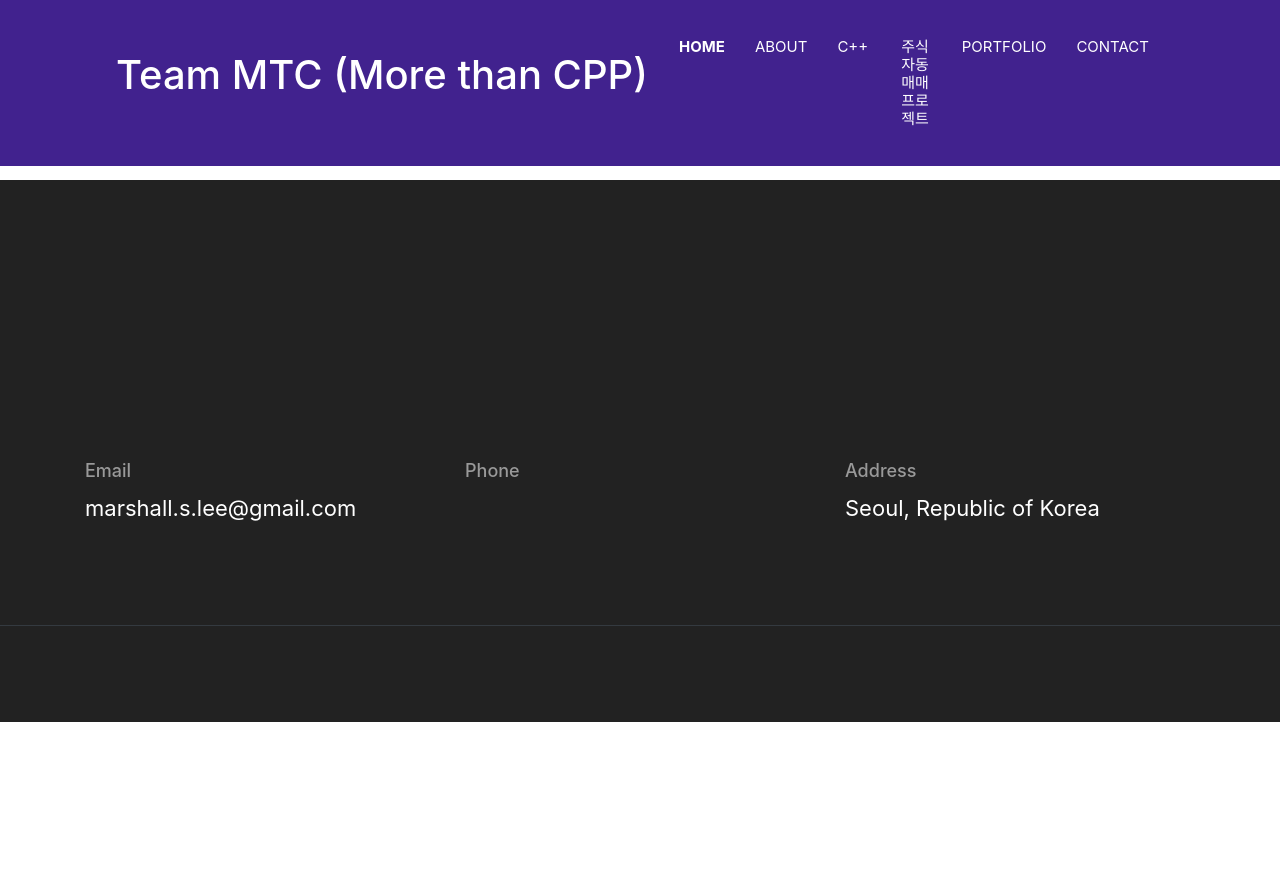
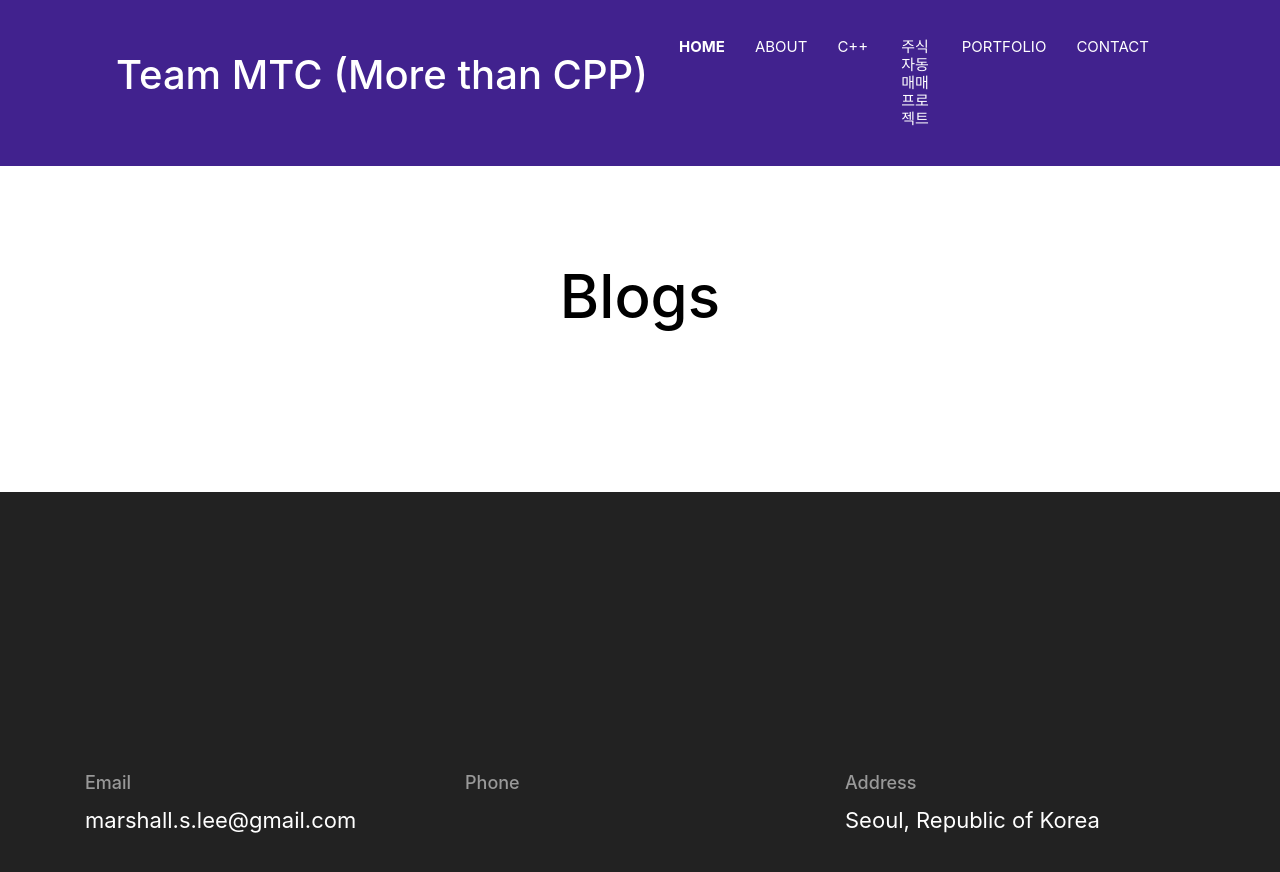
Before and after one commit to teammtc/teammtc.github.io, a Jekyll site: the page built from index.html, in a window 1280 px wide and 900 px high, scrolled down 6137 px. Shown: the top 872 px of the window. Built offline with Jekyll 4.4.1, drawn with Linux system fonts in a browser that asks for light colours; some web fonts are replaced; before the commit the page ends 6859 px from its top, so only the background shows below that.

Commit message:
blogging

```diff
--- /dev/null
+++ b/_includes/project-doc-section.html
@@ -0,0 +1,14 @@
+<!-- blog -->
+<section class="section">
+    <div class="container">
+        <div class="row">
+            <div class="col-12 text-center">
+                <h2 class="section-title">Blogs</h2>
+            </div>
+            {% for post in site.project_docs offset:0 limit:3 %}
+            {% include post.html %}
+            {% endfor %}
+        </div>
+    </div>
+</section>
+<!-- /blog -->
--- a/index.html
+++ b/index.html
@@ -21,3 +21,5 @@
 {% include client-section.html %}
 
 {% include blog-section.html %}
+
+{% include project-doc-section.html %}
```
